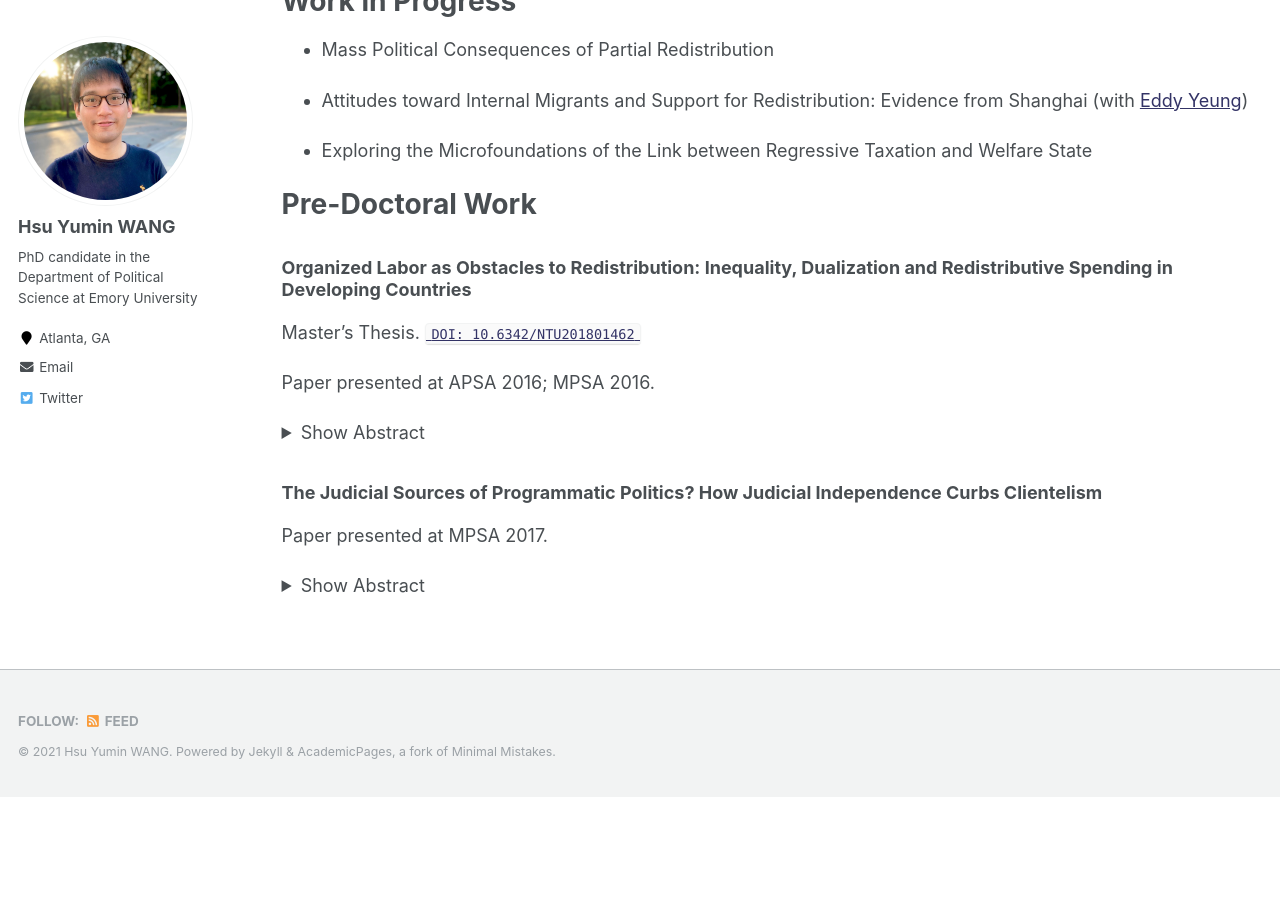
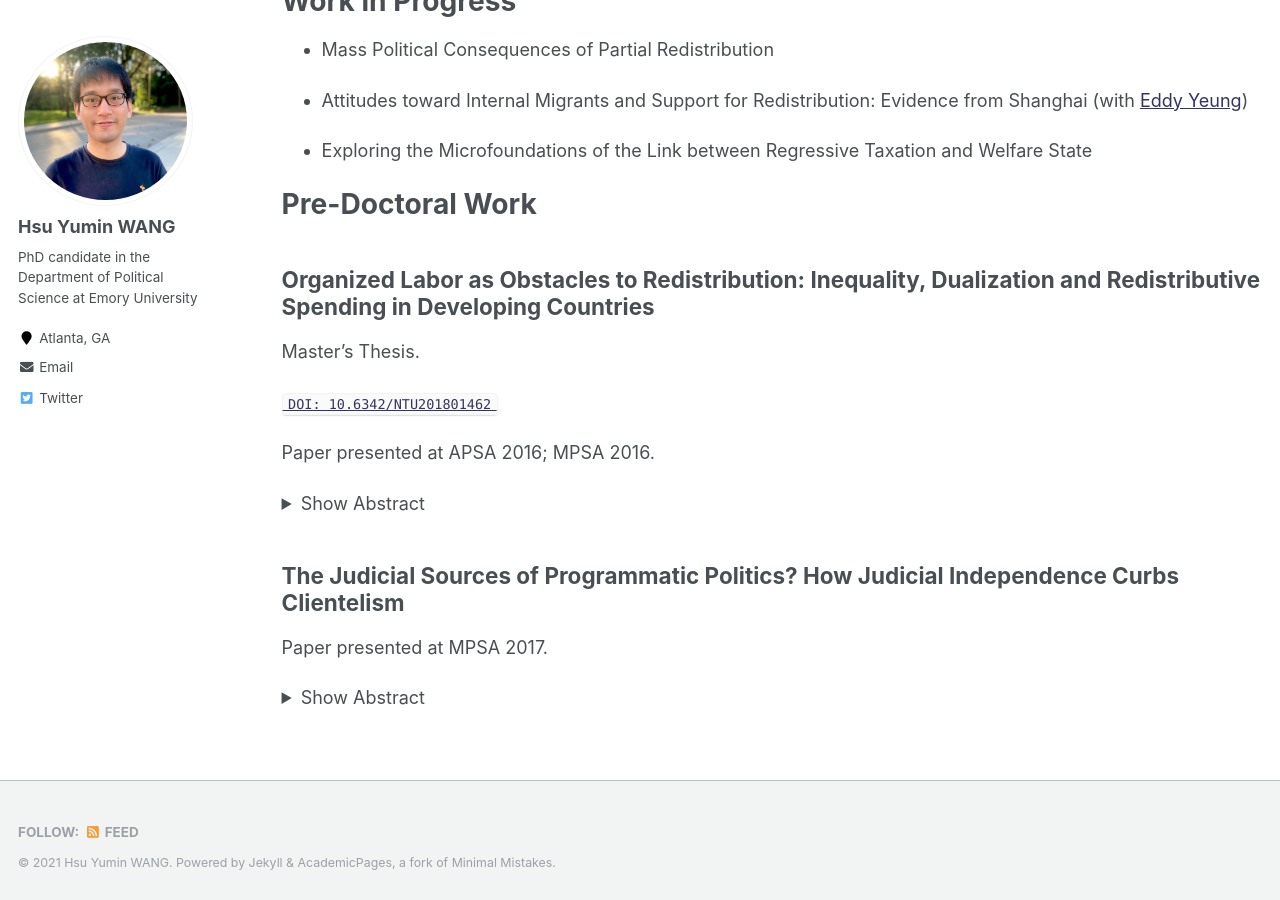
Before and after one commit to hsuyumin/hsuyumin.github.io, a Jekyll site: the page built from _pages/publications.md, in a window 1280 px wide and 900 px high, scrolled down 1711 px. Built offline with Jekyll 4.4.1, drawn with Linux system fonts in a browser that asks for light colours; before the commit the page ends 2508 px from its top, so only the background shows below that.

```diff
--- a/_pages/publications.md
+++ b/_pages/publications.md
@@ -50,9 +50,13 @@ Paper presented at [ECPR 2020](https://ecpr.eu/Events/Event/PaperDetails/55046).
 
 # Pre-Doctoral Work
 
-### Organized Labor as Obstacles to Redistribution: Inequality, Dualization and Redistributive Spending in Developing Countries
 
-Master's Thesis. [`DOI: 10.6342/NTU201801462`](https://www.airitilibrary.com/Publication/alDetailedMesh1?DocID=U0001-1107201817083900)
+
+## Organized Labor as Obstacles to Redistribution: Inequality, Dualization and Redistributive Spending in Developing Countries
+
+Master's Thesis.
+
+[`DOI: 10.6342/NTU201801462`](https://www.airitilibrary.com/Publication/alDetailedMesh1?DocID=U0001-1107201817083900)
 
 Paper presented at APSA 2016; MPSA 2016.
 
@@ -63,8 +67,7 @@ Paper presented at APSA 2016; MPSA 2016.
 </details>
 
 
-
-### The Judicial Sources of Programmatic Politics? How Judicial Independence Curbs Clientelism
+## The Judicial Sources of Programmatic Politics? How Judicial Independence Curbs Clientelism
 
 Paper presented at MPSA 2017.
 
```
